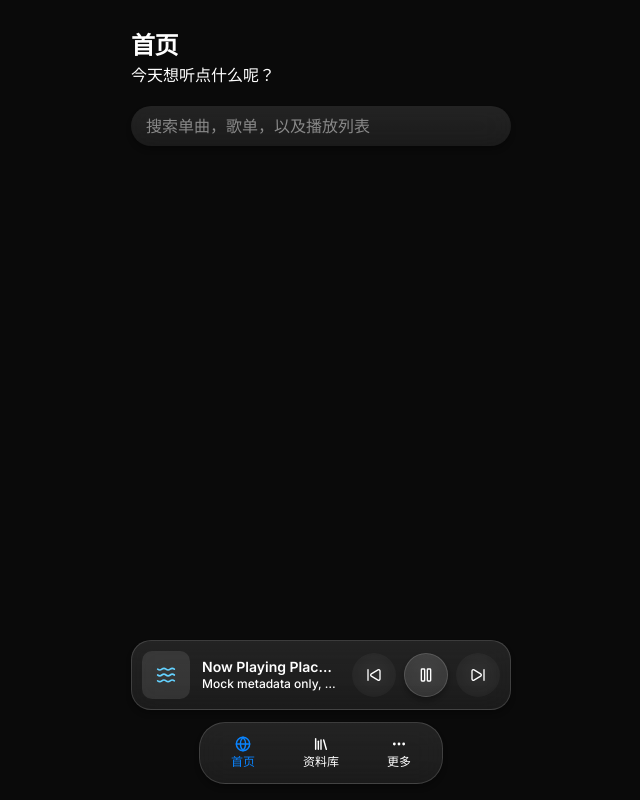
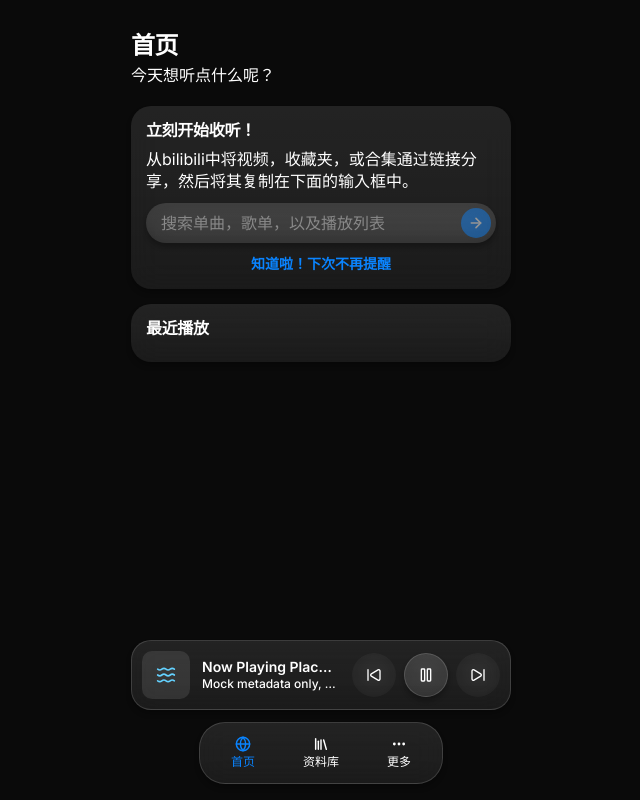
Before and after one commit to kimsseTheWolf/azusa-player-pwa, a React (Vite) app: page / in a window 1280 px wide. Shown: the whole page, without its empty margins (319-959 px from the left). Built offline with nearby package versions, Linux system fonts and the light colour scheme.

Commit message:
Update homepage

```diff
--- /dev/null
+++ b/src/components/ui/content-card.tsx
@@ -0,0 +1,35 @@
+import type { PropsWithChildren, ReactNode } from 'react'
+import { cn } from '@/lib/utils'
+
+type ContentCardProps = PropsWithChildren<{
+  title: ReactNode
+  actions?: ReactNode
+  className?: string
+  contentClassName?: string
+}>
+
+export function ContentCard({
+  title,
+  actions,
+  className,
+  contentClassName,
+  children,
+}: ContentCardProps) {
+  return (
+    <section
+      className={cn(
+        'glass-surface rounded-normal !border-0 p-card-gap',
+        'flex flex-col gap-card',
+        className
+      )}
+    >
+      <h2 className="text-[16px] font-bold leading-[1.15] tracking-[-0.02em] text-foreground">
+        {title}
+      </h2>
+
+      <div className={cn('flex flex-col gap-card', contentClassName)}>{children}</div>
+
+      {actions ? <div className="flex items-center justify-center gap-card">{actions}</div> : null}
+    </section>
+  )
+}
--- a/src/views/home-page.tsx
+++ b/src/views/home-page.tsx
@@ -1,19 +1,42 @@
 import { useState } from 'react'
 import { MobilePage } from '@/components/layout/mobile-page'
 import { ActionInput } from '@/components/ui/action-input'
+import { ContentCard } from '@/components/ui/content-card'
+import { Pressable } from '@/components/ui/pressable'
 
 export function HomePage() {
   const [query, setQuery] = useState('')
 
   return (
     <MobilePage title="首页" subtitle="今天想听点什么呢？">
+      <>
+        <ContentCard
+          title="立刻开始收听！"
+          actions={
+            <Pressable
+              variant="ghost"
+              className="min-h-0 rounded-none border-0 bg-transparent px-0 py-0 text-[14px] font-semibold text-system-blue !shadow-none !backdrop-blur-none"
+              type="button"
+            >
+              知道啦！下次不再提醒
+            </Pressable>
+          }
+        >
+          <p className="text-[16px] leading-[1.35] text-foreground/92">
+            从bilibili中将视频，收藏夹，或合集通过链接分享，然后将其复制在下面的输入框中。
+          </p>
+
           <ActionInput
             value={query}
             onChange={(event) => setQuery(event.target.value)}
             placeholder="搜索单曲，歌单，以及播放列表"
-        autoHideActionWhenEmpty
             actionAriaLabel="开始搜索"
           />
+        </ContentCard>
+        <ContentCard title="最近播放">
+
+        </ContentCard>
+      </>
     </MobilePage>
   )
 }
```
Lines whose indentation alone changed are shown as unchanged.
